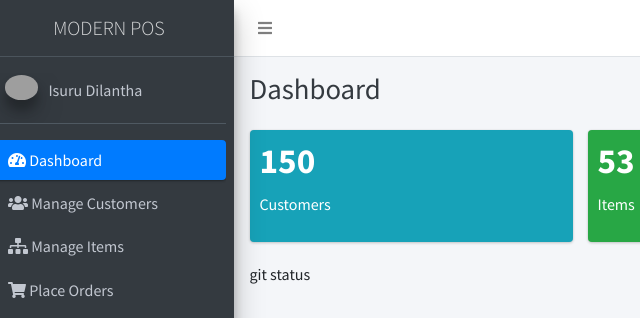
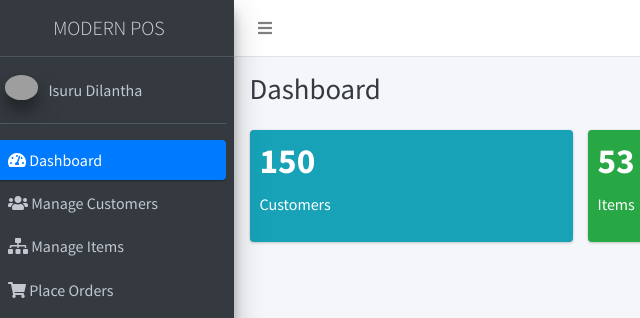
Before and after one commit to IDilantha/POS-InMemory-JS, a website: page index.html in a window 1280 px wide. Shown: the top 318 px of the page, 16-656 px from the left. Drawn offline with Linux system fonts and the light colour scheme; grey boxes are pictures that could not be loaded; some icons are missing.

Commit message:
Edit index.html

```diff
--- a/index.html
+++ b/index.html
@@ -157,7 +157,6 @@
               </div>
             </div>
           </div>
-         git status
           <!-- /.row -->
           <!-- Main row -->
           <div class="row">
```
